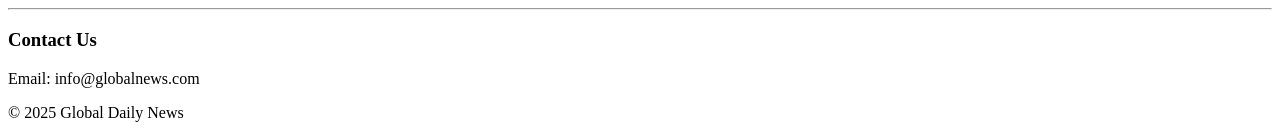
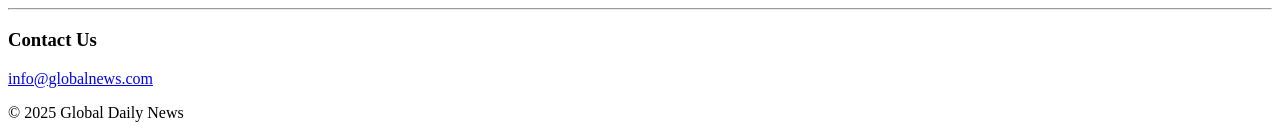
Before and after one commit to brajmohan01/Cse16, a plain HTML site: page experiments/experiments-2.html in a window 1280 px wide. Shown: the part 1570-1705 px from the top of the page. Drawn offline with Linux system fonts and the light colour scheme.

Commit message:
simple email to anchor email

```diff
--- a/experiments/experiments-2.html
+++ b/experiments/experiments-2.html
@@ -1,8 +1,10 @@
 <!DOCTYPE html>
 <html>
+
 <head>
     <title>Simple News Website</title>
 </head>
+
 <body>
 
     <!-- Header -->
@@ -23,18 +25,21 @@
     <!-- World News Section -->
     <World id="world">World News</h2>
         <p>Today’s top headline: Global leaders meet to discuss climate change initiatives.</p>
-    <img src="https://m.media-amazon.com/images/M/MV5BNGYwNDlmZDgtMDg1Yi00N2JmLTk0NzQtNWVkN2NiMTQxY2RlXkEyXkFqcGc@._V1_.jpg" alt="World News" width="500" height="300">
+        <img src="https://m.media-amazon.com/images/M/MV5BNGYwNDlmZDgtMDg1Yi00N2JmLTk0NzQtNWVkN2NiMTQxY2RlXkEyXkFqcGc@._V1_.jpg"
+            alt="World News" width="500" height="300">
         <p><a href="https://www.bbc.com/news" target="_blank">Read more on BBC</a></p>
         <!-- Sports News Section -->
         <h2 id="sports">Sports Update</h2>
         <p>Highlights of yesterday’s football match with thrilling last-minute goals!</p>
         <!-- Embedded YouTube Video -->
-    <iframe width="500" height="300" src="https://www.youtube.com/embed/aqz-KE-bpKQ" frameborder="0" allowfullscreen></iframe>
+        <iframe width="500" height="300" src="https://www.youtube.com/embed/aqz-KE-bpKQ" frameborder="0"
+            allowfullscreen></iframe>
         <hr>
 
         <!-- Entertainment Section -->
         <h2 id="entertainment">Entertainment Buzz</h2>
-    <p>New movie trailer released today. Fans are excited!</p>
+        <p>New movie trailer released today.Fans are excited!</p>
+
         <!-- Local Video -->
         <video width="500" height="300" controls>
             <source src="sample-video.mp4" type="video/mp4">
@@ -47,15 +52,16 @@
         <p>Listen to today’s top headlines:</p>
         <!-- Audio -->
         <audio controls>
-        <source src="sample-audio.mp3" type="audio/mp3">
+            <source src="sample-audio.mp3" type="audio/mp3" >
             Your browser does not support the audio element.
         </audio>
         <hr>
 
         <!-- Footer -->
         <h3 id="contact">Contact Us</h3>
-    <p>Email: info@globalnews.com</p>
+        <p><a href="mailto:">info@globalnews.com</a></p>
         <p>&copy; 2025 Global Daily News</p>
 
 </body>
+
 </html>
```
Lines whose indentation alone changed are shown as unchanged.
